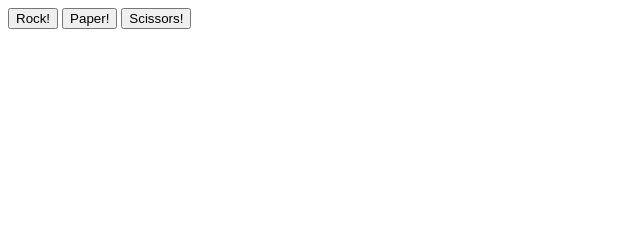
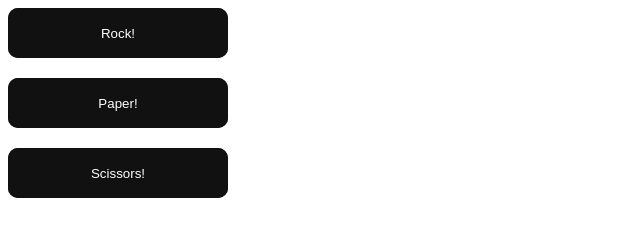
Before and after one commit to DifteR/odin-rps, a plain HTML site: page index.html in a window 1280 px wide. Shown: the whole page, without its empty margins (0-640 px from the left). Drawn offline with Linux system fonts and the light colour scheme.

Commit message:
Make buttons look nicer

```diff
--- a/index.html
+++ b/index.html
@@ -10,9 +10,11 @@
   </head>
   <body>
     <div id="button-container">
-      <button type="button" id="rock">Rock!</button>
-      <button type="button" id="paper">Paper!</button>
-      <button type="button" id="scissors">Scissors!</button>
+      <button type="button" id="rock" class="glow-on-hover">Rock!</button>
+      <button type="button" id="paper" class="glow-on-hover">Paper!</button>
+      <button type="button" id="scissors" class="glow-on-hover">
+        Scissors!
+      </button>
     </div>
     <div id="results"></div>
   </body>
--- a/style.css
+++ b/style.css
@@ -1,4 +1,84 @@
+#button-container {
+  display: grid;
+  gap: 20px;
+}
 #results {
   background-color: darkgray;
   height: 50%;
 }
+.glow-on-hover {
+  width: 220px;
+  height: 50px;
+  border: none;
+  outline: none;
+  color: #fff;
+  background: #111;
+  cursor: pointer;
+  position: relative;
+  z-index: 0;
+  border-radius: 10px;
+}
+
+.glow-on-hover:before {
+  content: "";
+  background: linear-gradient(
+    45deg,
+    #ff0000,
+    #ff7300,
+    #fffb00,
+    #48ff00,
+    #00ffd5,
+    #002bff,
+    #7a00ff,
+    #ff00c8,
+    #ff0000
+  );
+  position: absolute;
+  top: -2px;
+  left: -2px;
+  background-size: 400%;
+  z-index: -1;
+  filter: blur(5px);
+  width: calc(100% + 4px);
+  height: calc(100% + 4px);
+  animation: glowing 20s linear infinite;
+  opacity: 0;
+  transition: opacity 0.3s ease-in-out;
+  border-radius: 10px;
+}
+
+.glow-on-hover:active {
+  color: #000;
+}
+
+.glow-on-hover:active:after {
+  background: transparent;
+}
+
+.glow-on-hover:hover:before {
+  opacity: 1;
+}
+
+.glow-on-hover:after {
+  z-index: -1;
+  content: "";
+  position: absolute;
+  width: 100%;
+  height: 100%;
+  background: #111;
+  left: 0;
+  top: 0;
+  border-radius: 10px;
+}
+
+@keyframes glowing {
+  0% {
+    background-position: 0 0;
+  }
+  50% {
+    background-position: 400% 0;
+  }
+  100% {
+    background-position: 0 0;
+  }
+}
```
